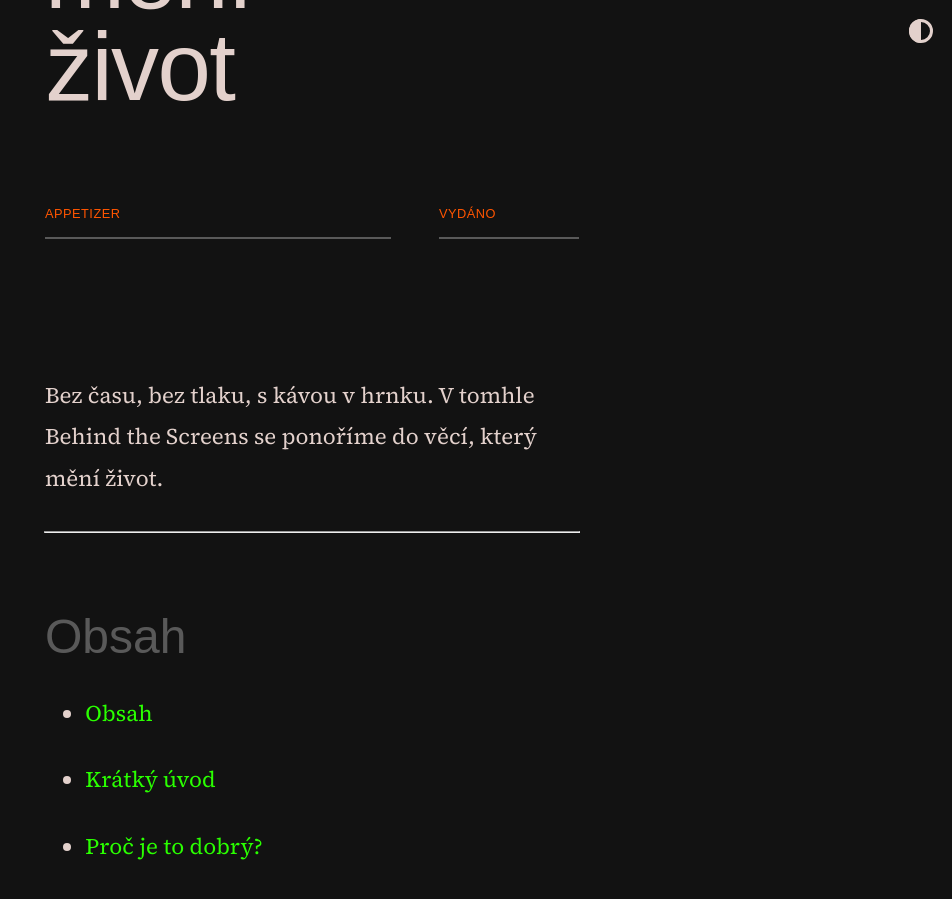
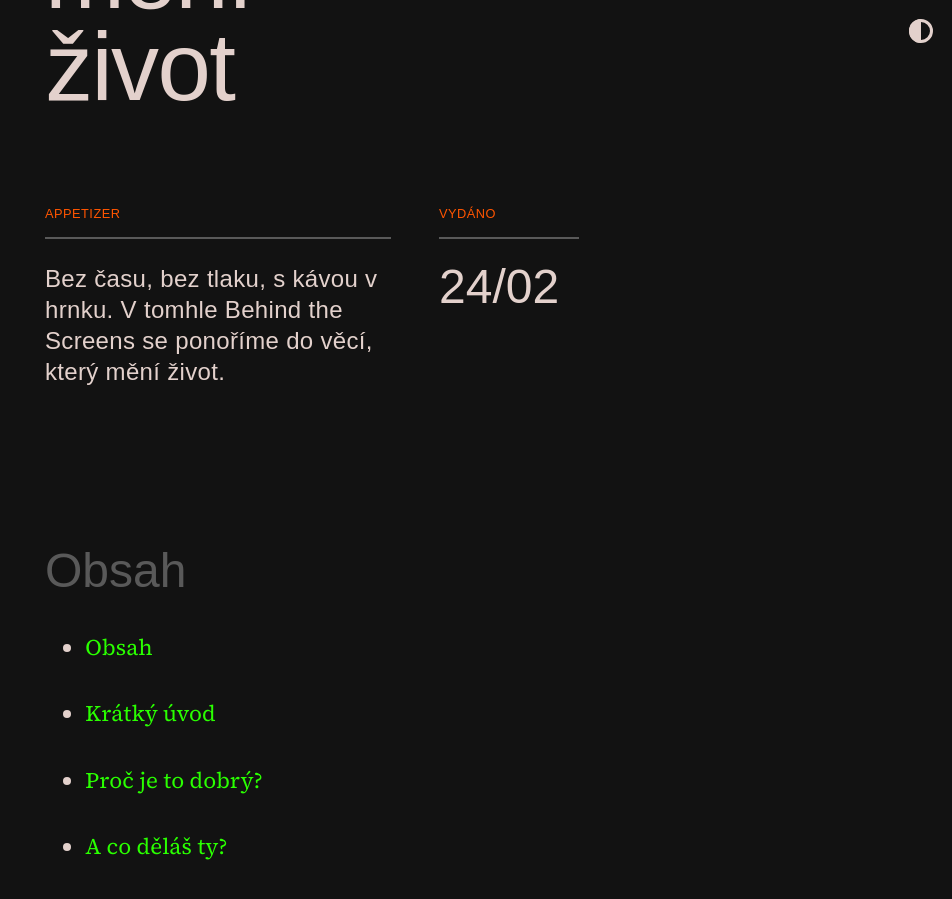
Before and after one commit to scherrer-txt/bts, a Jekyll site: the page built from _posts/2024-02-13-bezcasi-ktery-meni-zivot.md, in a window 1280 px wide and 900 px high, scrolled down 597 px. Shown: the whole window, without its empty margins (328-1280 px from the left). Built offline with Jekyll 4.4.1, drawn with Linux system fonts in a browser that asks for light colours; some web fonts are replaced.

Commit message:
Update 2024-02-13-bezcasi-ktery-meni-zivot.md

```diff
--- a/_posts/2024-02-13-bezcasi-ktery-meni-zivot.md
+++ b/_posts/2024-02-13-bezcasi-ktery-meni-zivot.md
@@ -1,15 +1,11 @@
 ---
 layout: post
 title: Bezčasí, který mění život
-subtitle: Behind the Screens
+perex: Bez času, bez tlaku, s kávou v hrnku. V tomhle Behind the Screens se ponoříme do věcí, který mění život.
+order: 15
+release: 24/02
 author: scherrer.txt
 thumbnail: /assets/bts-15-thumb.png
-img: /assets/bts-15-thumb.png
-order: 15
----
-
-Bez času, bez tlaku, s kávou v hrnku. V tomhle Behind the Screens se ponoříme do věcí, který mění život.
-
 ---
 
 ### Obsah
```
